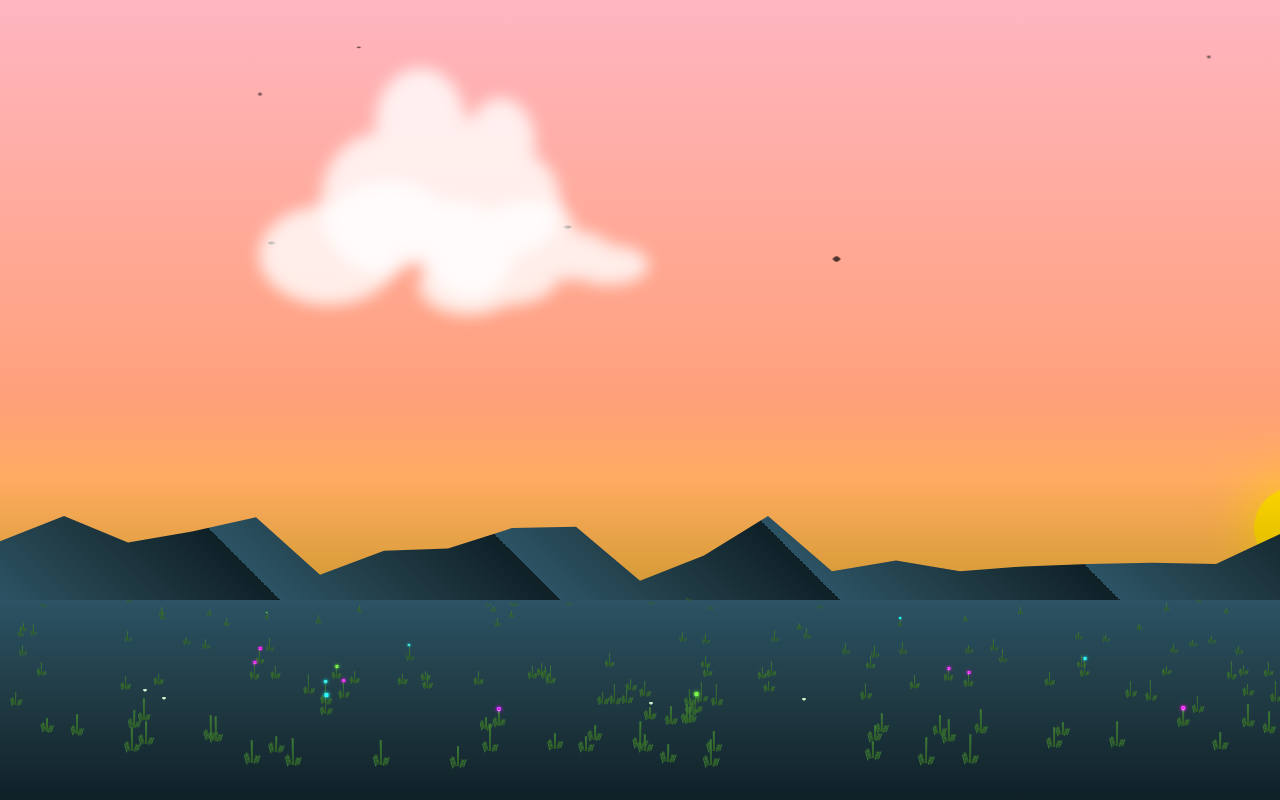
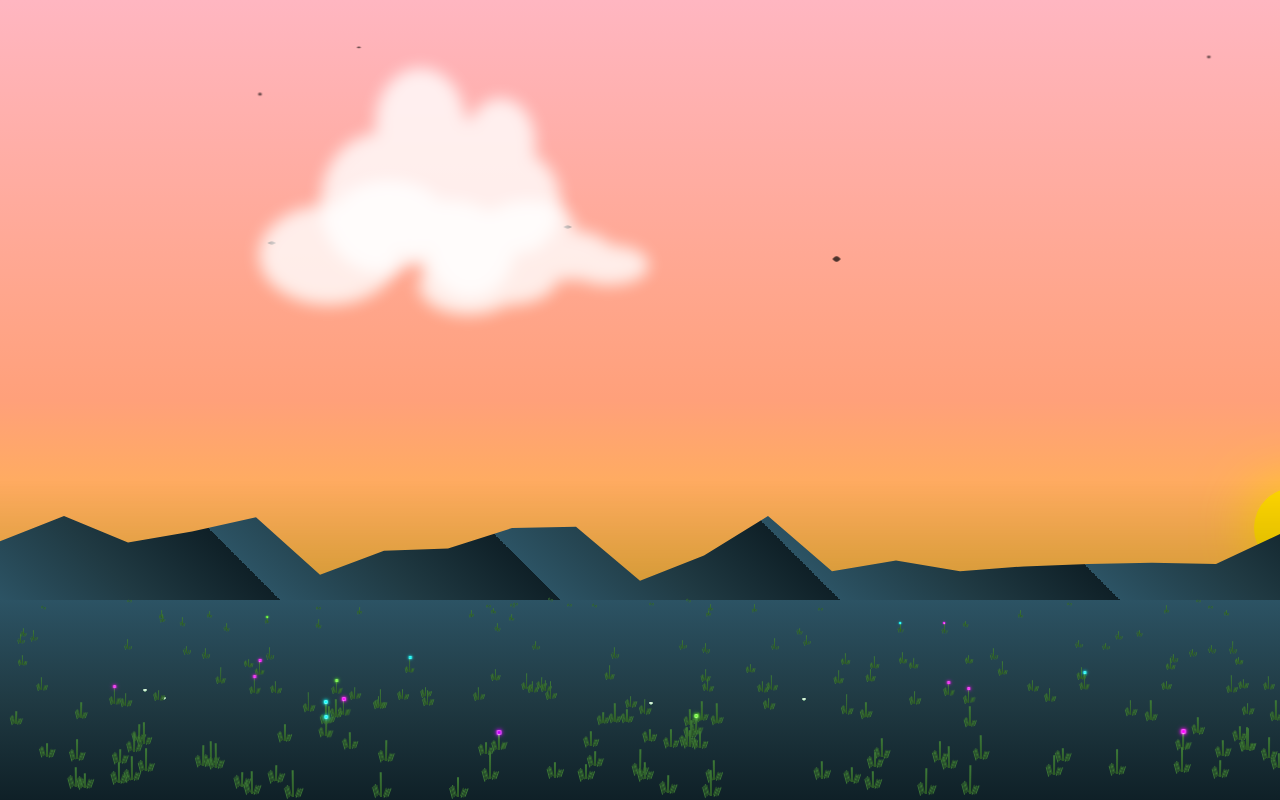
Before and after one commit to chrisdoornink/worlday, a Next.js app: page / in a window 1280 px wide. Built offline with nearby package versions, Linux system fonts and the light colour scheme.

Commit message:
more and memoized grass

```diff
--- a/app/components/worlday/components/grass/Grass.tsx
+++ b/app/components/worlday/components/grass/Grass.tsx
@@ -24,14 +24,11 @@ const flowerColors = [
 const GrassBlade: React.FC<{ x: number; y: number; height: number; delay: number; seed: number }> = React.memo(
   ({ x, y, height, delay, seed }) => {
     const { wind } = useWind();
-    const hasFlower = seededRandom(seed + 100) < 0.1; // 10% chance of flower
+
+    const hasFlower = seededRandom(seed + 100) < 0.1;
     const flowerColor = flowerColors[Math.floor(seededRandom(seed + 200) * flowerColors.length)];
-
-    // Calculate z-index inversely based on y position (4-25 range)
     const zIndex = Math.round(2000 - ((y - 4) / 21) * 1000);
-
-    // Calculate scale factor based on vertical position
-    const scaleFactor = 0.2 + (1 - ((y - 4) / 21)) * 0.8; // 20% to 100%
+    const scaleFactor = 0.2 + (1 - ((y - 4) / 21)) * 0.8;
 
     return (
       <div
@@ -47,6 +44,8 @@ const GrassBlade: React.FC<{ x: number; y: number; height: number; delay: number
           zIndex,
         } as React.CSSProperties}
       >
+        <div className={styles.segment1} />
+        <div className={styles.segment2} />
         {hasFlower && (
           <div
             className={styles.flower}
@@ -58,42 +57,47 @@ const GrassBlade: React.FC<{ x: number; y: number; height: number; delay: number
         )}
       </div>
     );
+  },
+  (prevProps, nextProps) => {
+    return (
+      prevProps.x === nextProps.x &&
+      prevProps.y === nextProps.y &&
+      prevProps.height === nextProps.height &&
+      prevProps.delay === nextProps.delay &&
+      prevProps.seed === nextProps.seed
+    );
   }
 );
 
 GrassBlade.displayName = 'GrassBlade';
 
-export const Grass: React.FC<GrassProps> = React.memo(({ timestamp, count = 100 }) => {
+export const Grass: React.FC<GrassProps> = React.memo(({ timestamp, count = 1000 }) => {
   const blades = React.useMemo(() => {
     return Array.from({ length: count }, (_, i) => {
       const seed = timestamp + i;
-      const y = 4 + seededRandom(seed + 1) * 21; // between 4% and 25% from bottom
-      // Scale height based on vertical position - taller at bottom, shorter at top
-      const baseHeight = 15 + seededRandom(seed + 2) * 15; // base height between 15-30px
-      const heightScale = 1 - ((y - 4) / 21); // 1 at bottom (4%), 0 at top (25%)
-      const height = baseHeight * (0.2 + heightScale * 0.8); // scale between 20% and 100% of base height
+      const y =  seededRandom(seed + 1) * 25;
+      const baseHeight = 15 + seededRandom(seed + 2) * 15;
+      const heightScale = 1 - ((y) / 25);
+      const height = baseHeight * (0.2 + heightScale * 0.8);
 
       return {
         key: `blade-${i}`,
         x: seededRandom(seed) * 100,
         y,
         height,
-        delay: seededRandom(seed + 3) * 2, // random delay between 0-2s
+        delay: seededRandom(seed + 3) * 2,
         seed,
       };
     });
   }, [timestamp, count]);
 
+  // console.log('blades length', blades.length);
   return (
     <>
       {blades.map(blade => (
         <GrassBlade
+          {...blade}
           key={blade.key}
-          x={blade.x}
-          y={blade.y}
-          height={blade.height}
-          delay={blade.delay}
-          seed={blade.seed}
         />
       ))}
     </>
--- a/app/components/worlday/context/WindContext.tsx
+++ b/app/components/worlday/context/WindContext.tsx
@@ -35,7 +35,7 @@ export const WindProvider: React.FC<{ children: React.ReactNode }> = ({ children
     };
 
     // Initial wind
-    console.log('Initializing wind');
+    // console.log('Initializing wind');
     updateWind();
 
     // Update wind every 4-8 seconds
--- a/app/components/worlday/hooks/useBirds.ts
+++ b/app/components/worlday/hooks/useBirds.ts
@@ -43,7 +43,7 @@ export const useBirds = (weather: Weather) => {
     const floatRange = 2 + Math.random() * 4; // 2-6px float range
     const floatDuration = 2 + Math.random() * 2; // 2-4 second float cycle
 
-    console.log('Generating bird with wind:', wind);
+    // console.log('Generating bird with wind:', wind);
     return {
       key: Date.now() + index,
       style: {
@@ -67,7 +67,6 @@ export const useBirds = (weather: Weather) => {
 
   // Generate or update birds when wind changes
   useEffect(() => {
-    console.log('Wind state changed:', wind);
     if (weather === 'clear') {
       setBirds(prev => prev.map((bird, i) => {
         const groupSize = prev.length;
--- a/app/components/worlday/index.tsx
+++ b/app/components/worlday/index.tsx
@@ -145,7 +145,7 @@ export default function World() {
         {/* Landscape */}
         <div className={landscapeStyles.horizon} />
         <RandomMountains timestamp={landscapeTimestamp} />
-        <Grass timestamp={landscapeTimestamp} count={150} />
+        <Grass timestamp={landscapeTimestamp} count={200} />
         <div className={`${landscapeStyles.ground} ${landscapeStyles[`ground${timeOfDay.charAt(0).toUpperCase() + timeOfDay.slice(1)}`]}`} />
 
         {/* Crickets */}
```
